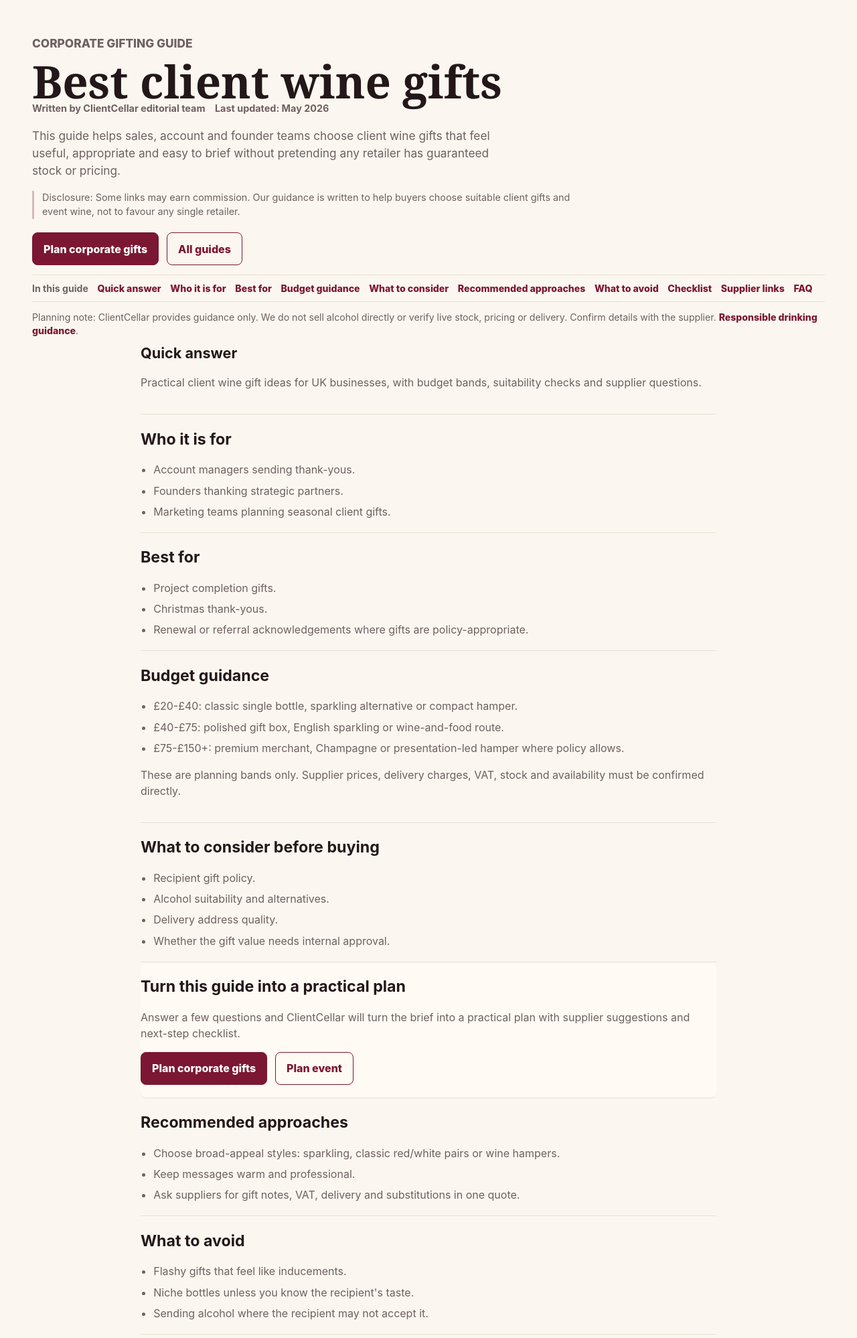
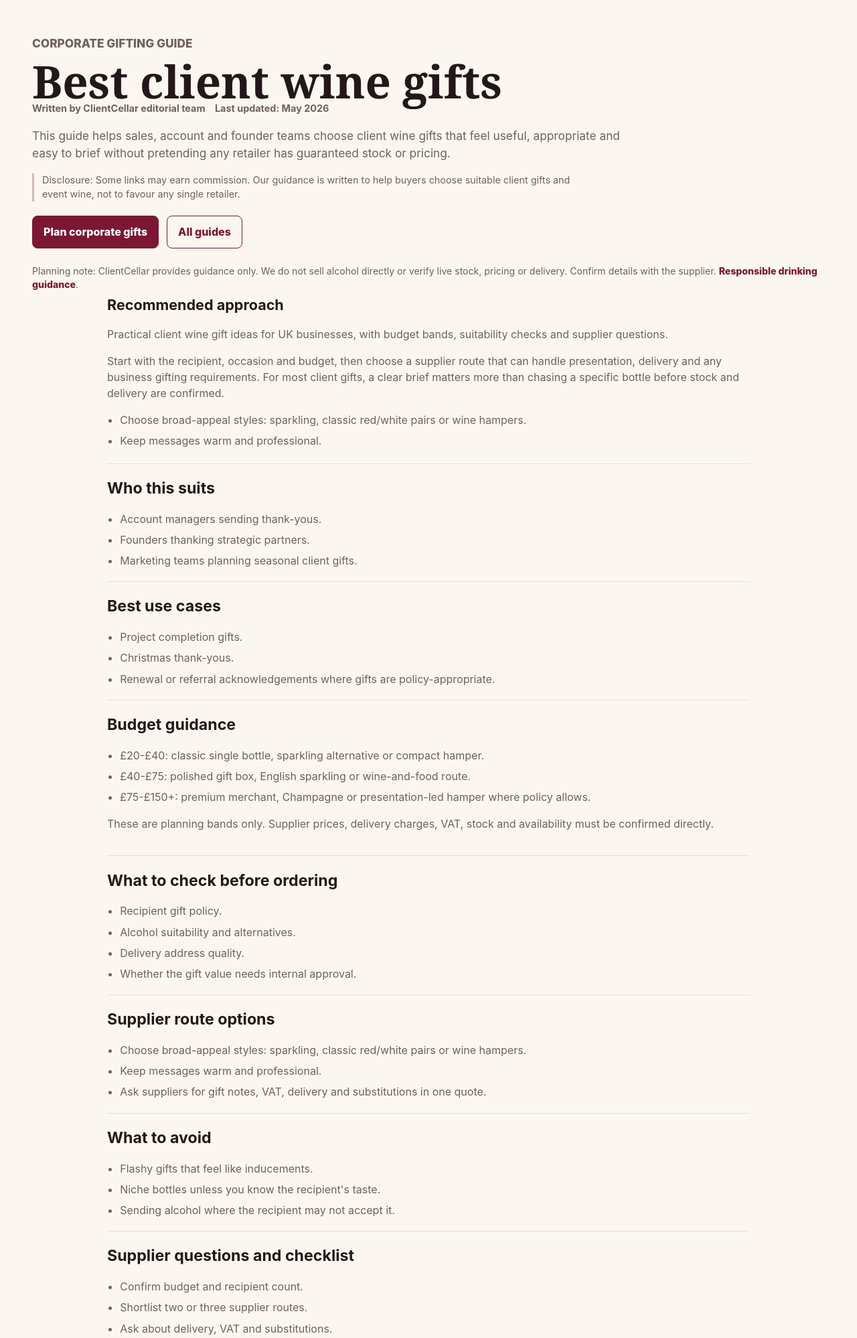
Before and after one commit to PhylC/clientcellar, a FastAPI app: page /guides/best-client-wine-gifts in a window 1280 px wide. Shown: the part 69-2067 px from the top of the page at 67% size. Run offline with FastAPI, Linux system fonts and the light colour scheme; some libraries are stand-ins or nearby versions.

Commit message:
Simplify guide layout and improve editorial readability

```diff
--- a/static/app.css
+++ b/static/app.css
@@ -388,7 +388,6 @@ main {
 .legal-page,
 .guide-grid,
 .guide-layout,
-.guide-toc,
 .guide-planning-note,
 .related-bottom,
 .trust-strip,
@@ -1429,26 +1428,6 @@ textarea {
   padding-bottom: 1.5rem;
 }
 
-.guide-toc {
-  display: flex;
-  flex-wrap: wrap;
-  gap: 0.35rem 0.85rem;
-  align-items: center;
-  margin-top: 0.15rem;
-  border-top: 1px solid var(--line);
-  border-bottom: 1px solid var(--line);
-  padding: 0.55rem 0;
-  color: var(--muted);
-  font-size: 0.88rem;
-}
-
-.guide-toc a {
-  color: var(--burgundy);
-  font-size: 0.88rem;
-  font-weight: 800;
-  text-decoration: none;
-}
-
 .guide-planning-note a {
   color: var(--burgundy);
   font-weight: 800;
@@ -1482,10 +1461,14 @@ textarea {
   padding-bottom: 0.7rem;
 }
 
+.guide-intro p {
+  max-width: 880px;
+}
+
 .guide-layout {
   display: block;
-  max-width: 860px;
-  padding-bottom: 2.5rem;
+  max-width: 960px;
+  padding-bottom: 2.2rem;
 }
 
 .guide-content {
@@ -1518,22 +1501,35 @@ textarea {
   margin-top: 0.45rem;
 }
 
+.editorial-highlight-list {
+  margin-top: 0.75rem;
+}
+
 .mini-faqs {
   display: grid;
-  gap: 0.8rem;
-}
-
-.mini-faqs div,
+  gap: 0;
+}
+
 .guide-cta {
   border-radius: 8px;
   background: #fffaf3;
   padding: 1rem;
 }
 
+.mini-faqs div {
+  border-top: 1px solid var(--line);
+  padding: 0.85rem 0;
+}
+
+.mini-faqs div:first-child {
+  border-top: 0;
+  padding-top: 0;
+}
+
 .summary-card {
   border-bottom: 1px solid var(--line) !important;
   background: transparent;
-  padding: 0.4rem 0 1.2rem !important;
+  padding: 0.2rem 0 1.35rem !important;
 }
 
 .summary-card h2 {
--- a/templates/guide_detail.html
+++ b/templates/guide_detail.html
@@ -12,23 +12,9 @@
     Disclosure: Some links may earn commission. Our guidance is written to help buyers choose suitable client gifts and event wine, not to favour any single retailer.
   </p>
   <div class="hero-actions">
-    <a class="button primary" href="{{ guide.cta_url }}">{{ guide.cta }}</a>
+    <a class="button primary" href="{{ guide.cta_url }}">{% if guide.cta_url == "/event-planner" %}Plan event wine{% else %}Plan corporate gifts{% endif %}</a>
     <a class="button secondary" href="/guides">All guides</a>
   </div>
-</section>
-
-<section class="guide-toc">
-  <strong>In this guide</strong>
-  <a href="#summary">Quick answer</a>
-  <a href="#who">Who it is for</a>
-  {% if guide.best_for %}<a href="#best-for">Best for</a>{% endif %}
-  <a href="#budget">Budget guidance</a>
-  {% if guide.considerations %}<a href="#consider">What to consider</a>{% endif %}
-  <a href="#approach">Recommended approaches</a>
-  <a href="#avoid">What to avoid</a>
-  <a href="#checklist">Checklist</a>
-  {% if guide.merchant_links %}<a href="#supplier-links">Supplier links</a>{% endif %}
-  {% if guide.faqs %}<a href="#faq">FAQ</a>{% endif %}
 </section>
 
 <section class="guide-planning-note">
@@ -37,13 +23,23 @@
 
 <section class="guide-layout">
   <article class="guide-content">
-    <section id="summary" class="summary-card">
-      <h2>Quick answer</h2>
+    <section id="recommended-approach" class="summary-card">
+      <h2>Recommended approach</h2>
       <p>{{ guide.description }}</p>
+      {% if guide.cta_url == "/event-planner" %}
+      <p>Start with the event format, guest count, budget and delivery or venue constraints. Then choose a supplier route that can handle the tasting structure, timings, alcohol-free options and any business hospitality requirements before you ask for current quotes.</p>
+      {% else %}
+      <p>Start with the recipient, occasion and budget, then choose a supplier route that can handle presentation, delivery and any business gifting requirements. For most client gifts, a clear brief matters more than chasing a specific bottle before stock and delivery are confirmed.</p>
+      {% endif %}
+      {% if guide.approaches %}
+      <ul class="editorial-highlight-list">
+        {% for item in guide.approaches[:2] %}<li>{{ item }}</li>{% endfor %}
+      </ul>
+      {% endif %}
     </section>
 
     <section id="who">
-      <h2>Who it is for</h2>
+      <h2>Who this suits</h2>
       <ul>
         {% for item in guide.audience %}<li>{{ item }}</li>{% endfor %}
       </ul>
@@ -51,7 +47,7 @@
 
     {% if guide.best_for %}
     <section id="best-for">
-      <h2>Best for</h2>
+      <h2>Best use cases</h2>
       <ul>
         {% for item in guide.best_for %}<li>{{ item }}</li>{% endfor %}
       </ul>
@@ -68,28 +64,15 @@
 
     {% if guide.considerations %}
     <section id="consider">
-      <h2>What to consider before buying</h2>
+      <h2>What to check before ordering</h2>
       <ul>
         {% for item in guide.considerations %}<li>{{ item }}</li>{% endfor %}
       </ul>
     </section>
     {% endif %}
 
-    <section class="guide-cta">
-      <h2>Turn this guide into a practical plan</h2>
-      <p>Answer a few questions and ClientCellar will turn the brief into a practical plan with supplier suggestions and next-step checklist.</p>
-      <div class="hero-actions compact-actions">
-        <a class="button primary" href="{{ guide.cta_url }}">{{ guide.cta }}</a>
-        {% if guide.cta_url == "/gift-planner" %}
-        <a class="button secondary" href="/event-planner">Plan event</a>
-        {% else %}
-        <a class="button secondary" href="/gift-planner">Plan gifts</a>
-        {% endif %}
-      </div>
-    </section>
-
     <section id="approach">
-      <h2>Recommended approaches</h2>
+      <h2>Supplier route options</h2>
       <ul>
         {% for item in guide.approaches %}<li>{{ item }}</li>{% endfor %}
       </ul>
@@ -103,7 +86,7 @@
     </section>
 
     <section id="checklist">
-      <h2>Practical checklist</h2>
+      <h2>Supplier questions and checklist</h2>
       <ul>
         {% for item in guide.checklist %}<li>{{ item }}</li>{% endfor %}
       </ul>
@@ -126,7 +109,7 @@
 
     {% if guide.faqs %}
     <section id="faq">
-      <h2>Quick FAQ</h2>
+      <h2>FAQs</h2>
       <div class="mini-faqs">
         {% for faq in guide.faqs %}
         <div>
@@ -149,15 +132,11 @@
     {% endif %}
 
     <section class="guide-cta">
-      <h2>Turn this into a plan</h2>
-      <p>Use ClientCellar to create a practical shortlist and checklist for your brief. Upgrade only if you need supplier emails and approval notes.</p>
+      <h2>Turn this into a buying brief</h2>
+      <p>Use the free planner to turn your requirements into a practical gift plan. Upgrade only if you need supplier-ready copy, budget breakdowns and an internal approval summary.</p>
       <div class="hero-actions compact-actions">
-        <a class="button primary" href="{{ guide.cta_url }}">{{ guide.cta }}</a>
-        {% if guide.cta_url == "/gift-planner" %}
-        <a class="button secondary" href="/premium-pack">View Premium Brief Pack</a>
-        {% else %}
-        <a class="button secondary" href="/gift-planner">Plan gifts</a>
-        {% endif %}
+        <a class="button primary" href="{{ guide.cta_url }}">{% if guide.cta_url == "/event-planner" %}Plan event wine{% else %}Plan corporate gifts{% endif %}</a>
+        <a class="button secondary" href="/guides">View all guides</a>
       </div>
     </section>
   </article>
```
Also changed, not shown: tests/test_smoke.py (+6 -3 lines).
